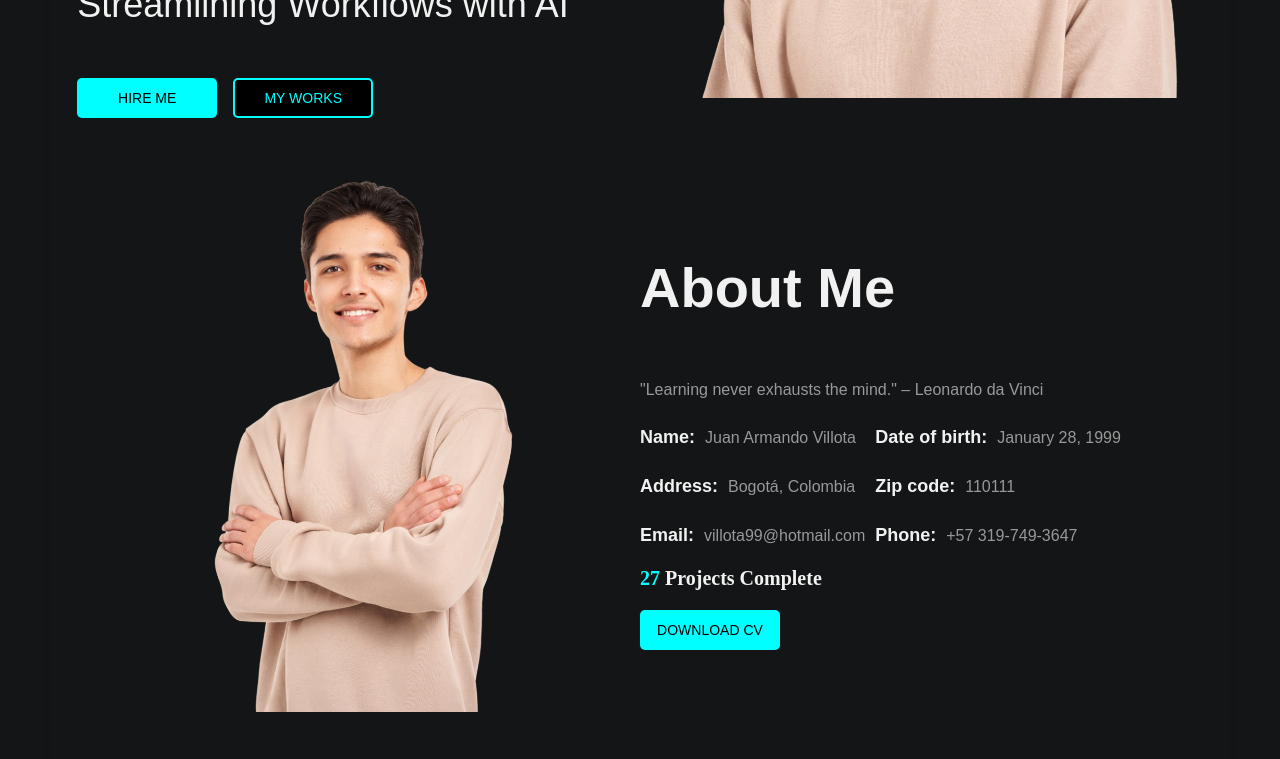
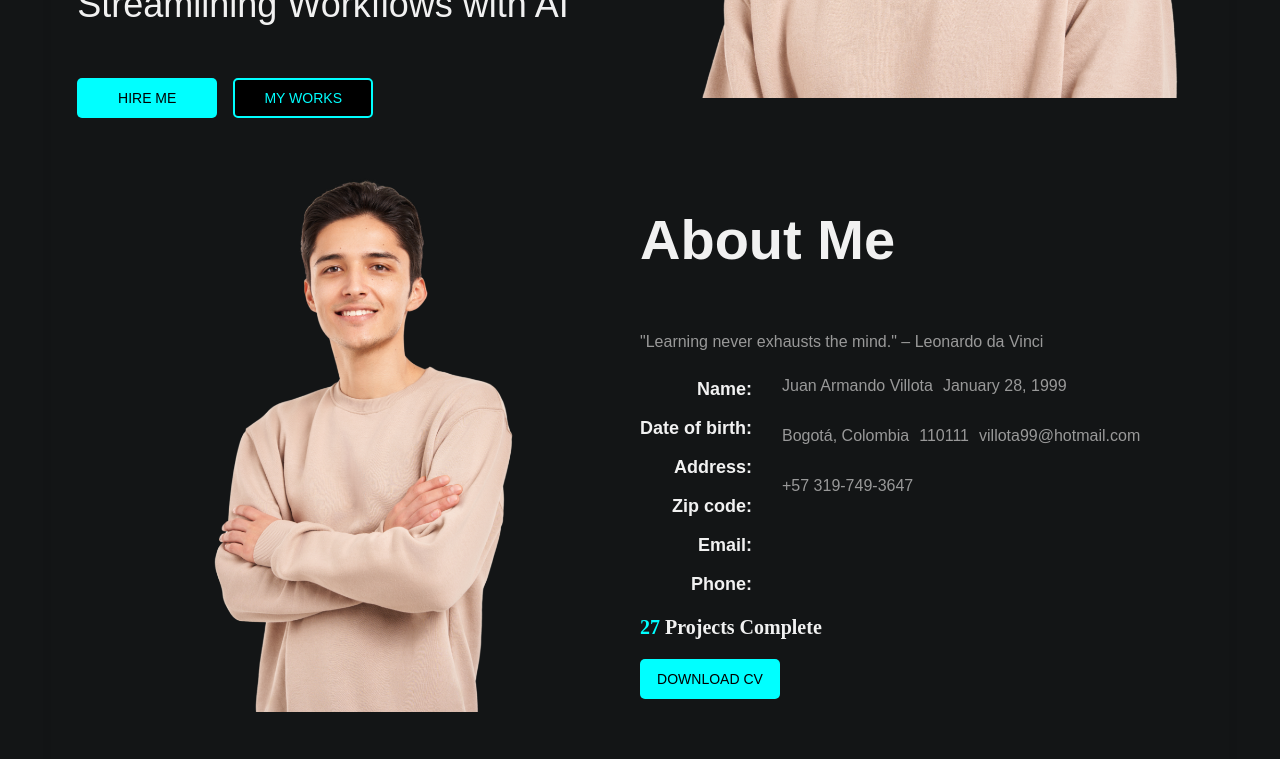
Before and after one commit to juanchovg1/mi-portafolio-frontend, a React (Vite) app: page / in a window 1280 px wide. Shown: the part 527-1286 px from the top of the page. Built offline with nearby package versions, Linux system fonts and the light colour scheme.

Commit message:
Refactor AboutMe component: restructure personal details layout using grid for improved readability and organization

```diff
--- a/src/components/AboutMe.jsx
+++ b/src/components/AboutMe.jsx
@@ -28,30 +28,22 @@ const AboutMe = () => {
                     <h1 className="about-me-title">About Me</h1>
                     <p className="about-me-quote">"Learning never exhausts the mind." – Leonardo da Vinci</p>
                     <div className="about-me-details">
-                        <p className="about-me-detail">
-                            <strong>Name:</strong>
-                            <span className="about-me-info">Juan Armando Villota</span>
-                        </p>
-                        <p className="about-me-detail">
-                            <strong>Date of birth:</strong>
-                            <span className="about-me-info">January 28, 1999</span>
-                        </p>
-                        <p className="about-me-detail">
-                            <strong>Address:</strong>
-                            <span className="about-me-info">Bogotá, Colombia</span>
-                        </p>
-                        <p className="about-me-detail">
-                            <strong>Zip code:</strong>
-                            <span className="about-me-info">110111</span>
-                        </p>
-                        <p className="about-me-detail">
-                            <strong>Email:</strong>
-                            <span class="about-me-info">villota99@hotmail.com</span>
-                        </p>
-                        <p className="about-me-detail">
-                            <strong>Phone:</strong>
-                            <span className="about-me-info">+57 319-749-3647</span>
-                        </p>
+                        <div className="about-me-labels">
+                            <p className="about-me-detail"><strong>Name:</strong></p>
+                            <p className="about-me-detail"><strong>Date of birth:</strong></p>
+                            <p className="about-me-detail"><strong>Address:</strong></p>
+                            <p className="about-me-detail"><strong>Zip code:</strong></p>
+                            <p className="about-me-detail"><strong>Email:</strong></p>
+                            <p className="about-me-detail"><strong>Phone:</strong></p>
+                        </div>
+                        <div className="about-me-info-column">
+                            <p className="about-me-info">Juan Armando Villota</p>
+                            <p className="about-me-info">January 28, 1999</p>
+                            <p className="about-me-info">Bogotá, Colombia</p>
+                            <p className="about-me-info">110111</p>
+                            <p className="about-me-info">villota99@hotmail.com</p>
+                            <p className="about-me-info">+57 319-749-3647</p>
+                        </div>
                     </div>
                     <p className="about-me-projects">
                         <span style={{ fontFamily: 'Poppins', fontWeight: 700, fontSize: '20px', color: '#f1f1f1' }}>
--- a/src/styles/components/AboutMe.css
+++ b/src/styles/components/AboutMe.css
@@ -105,8 +105,16 @@
 
 .about-me-details {
     display: grid;
-    grid-template-columns: auto 1fr;
-    gap: 5px 10px; /* Adjust gap as needed */
+    grid-template-columns: auto auto;
+    gap: 5px 20px; /* Adjust gap as needed */
+}
+
+.about-me-labels {
+    text-align: right; /* Align labels to the right */
+}
+
+.about-me-info-column {
+    text-align: left; /* Align info to the left */
 }
 
 @media (max-width: 768px) {
```
